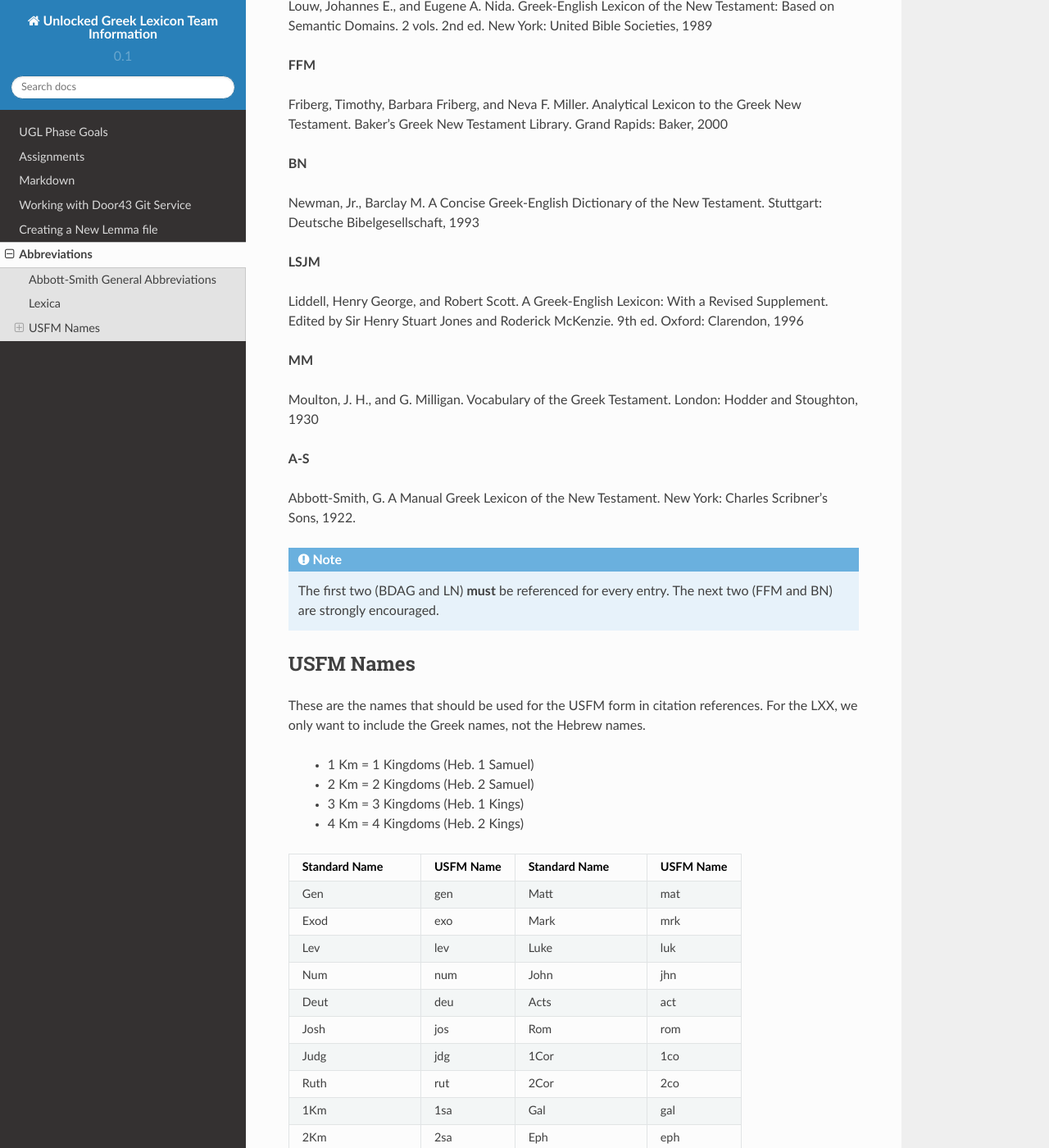
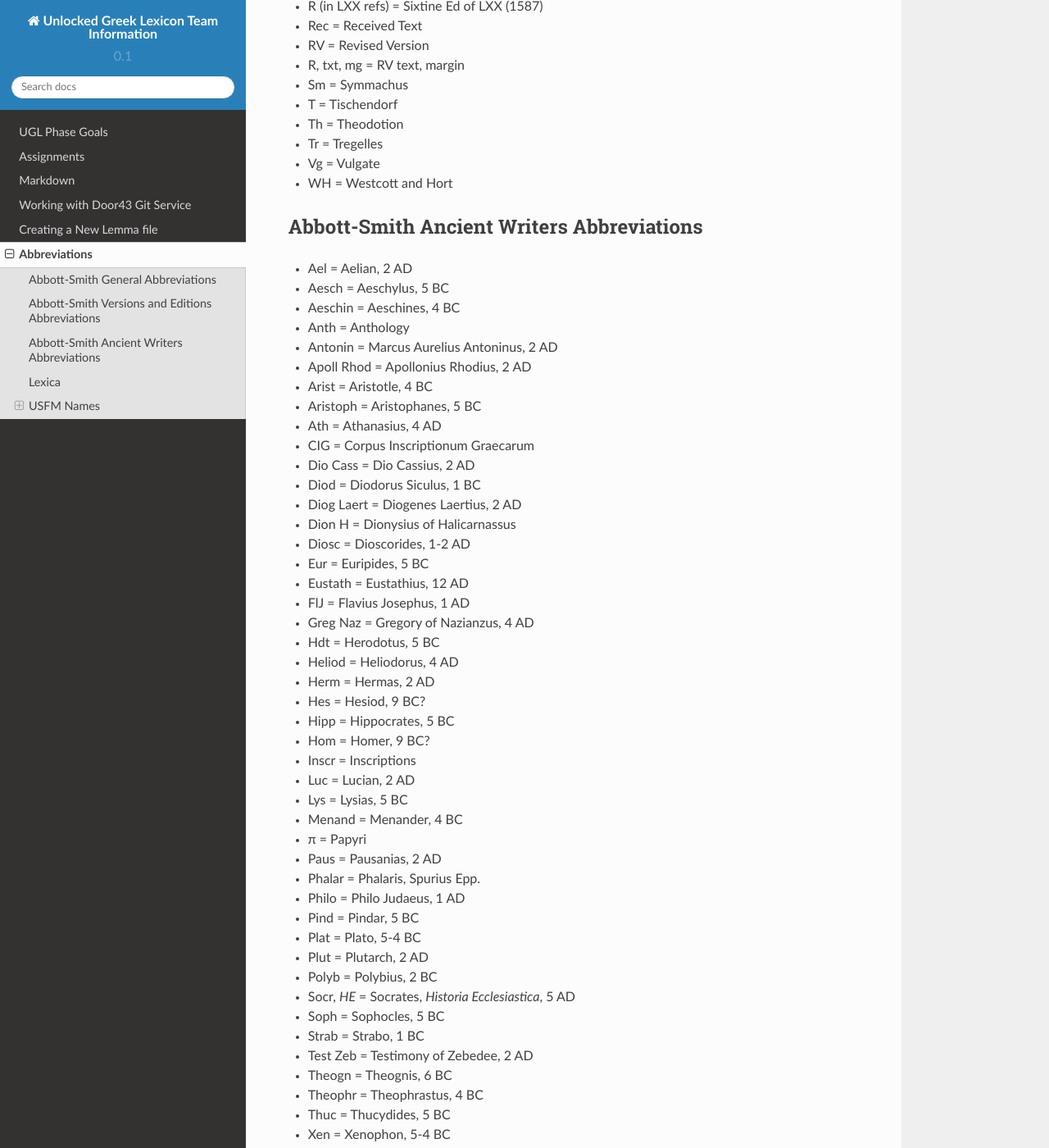
Before and after one commit to unfoldingWord-dev/Unlocked-Greek-Lexicon-Info, a Sphinx documentation site: the page built from docs/abbreviations.rst, in a window 1280 px wide and 1400 px high, scrolled down 2460 px. Shown: the whole window at 82% size. Built offline with Sphinx 7.4.7 and the Read the Docs theme 2.0.0, drawn with Linux system fonts in a browser that asks for light colours; some of the changed text lies outside the part shown.

Commit message:
Added more A-S abbreviations

```diff
--- a/docs/abbreviations.rst
+++ b/docs/abbreviations.rst
@@ -84,6 +84,78 @@ Abbott-Smith General Abbreviations
 * vb. = verb
 * v.l. = variant reading
 * v.s. = vide sub (see below)
+
+Abbott-Smith Versions and Editions Abbreviations
+------------------------------------------------
+
+* Al = anon. version quoted by Origen
+* Aq = Aquila
+* AV = Authorized version
+* B = Beza
+* E = Elzevir
+* EV = English version (AV and RV)
+* *Gr Ven* = Graecus Venetus
+* L = Lachmann
+* LXX = Septuagint
+* R (in LXX refs) = Sixtine Ed of LXX (1587)
+* Rec = Received Text
+* RV = Revised Version
+* R, txt, mg = RV text, margin
+* Sm = Symmachus
+* T = Tischendorf
+* Th = Theodotion
+* Tr = Tregelles
+* Vg = Vulgate
+* WH = Westcott and Hort
+
+Abbott-Smith Ancient Writers Abbreviations
+------------------------------------------
+
+* Ael = Aelian, 2 AD
+* Aesch = Aeschylus, 5 BC
+* Aeschin = Aeschines, 4 BC
+* Anth = Anthology
+* Antonin = Marcus Aurelius Antoninus, 2 AD
+* Apoll Rhod = Apollonius Rhodius, 2 AD
+* Arist = Aristotle, 4 BC
+* Aristoph = Aristophanes, 5 BC
+* Ath = Athanasius, 4 AD
+* CIG = Corpus Inscriptionum Graecarum
+* Dio Cass = Dio Cassius, 2 AD
+* Diod = Diodorus Siculus, 1 BC
+* Diog Laert = Diogenes Laertius, 2 AD
+* Dion H = Dionysius of Halicarnassus
+* Diosc = Dioscorides, 1-2 AD
+* Eur = Euripides, 5 BC
+* Eustath = Eustathius, 12 AD
+* FlJ = Flavius Josephus, 1 AD
+* Greg Naz = Gregory of Nazianzus, 4 AD
+* Hdt = Herodotus, 5 BC
+* Heliod = Heliodorus, 4 AD
+* Herm = Hermas, 2 AD
+* Hes = Hesiod, 9 BC?
+* Hipp = Hippocrates, 5 BC
+* Hom = Homer, 9 BC?
+* Inscr = Inscriptions
+* Luc = Lucian, 2 AD
+* Lys = Lysias, 5 BC
+* Menand = Menander, 4 BC
+* π = Papyri
+* Paus = Pausanias, 2 AD
+* Phalar = Phalaris, Spurius Epp.
+* Philo = Philo Judaeus, 1 AD
+* Pind = Pindar, 5 BC
+* Plat = Plato, 5-4 BC
+* Plut = Plutarch, 2 AD
+* Polyb = Polybius, 2 BC
+* Socr, *HE* = Socrates, *Historia Ecclesiastica*, 5 AD
+* Soph = Sophocles, 5 BC
+* Strab = Strabo, 1 BC
+* Test Zeb = Testimony of Zebedee, 2 AD
+* Theogn = Theognis, 6 BC
+* Theophr = Theophrastus, 4 BC
+* Thuc = Thucydides, 5 BC
+* Xen = Xenophon, 5-4 BC
 
 Lexica
 ------
```
